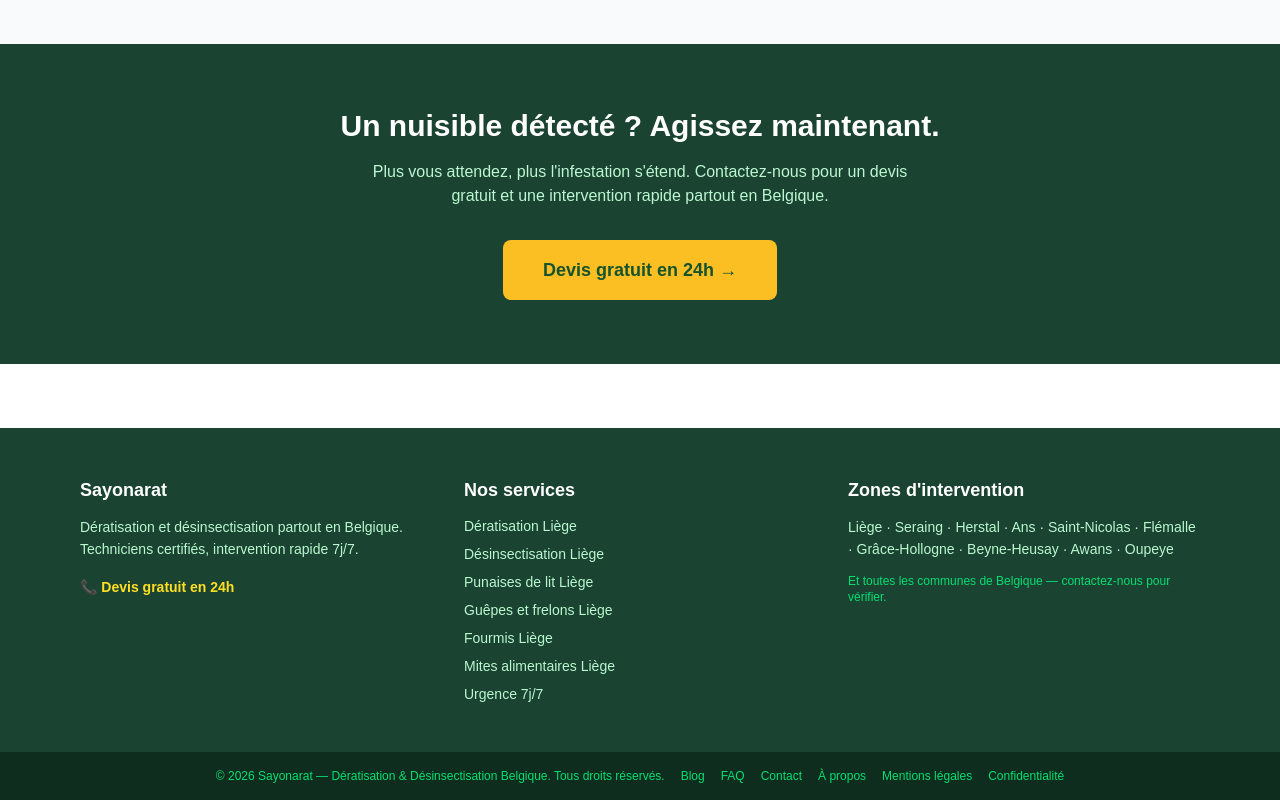
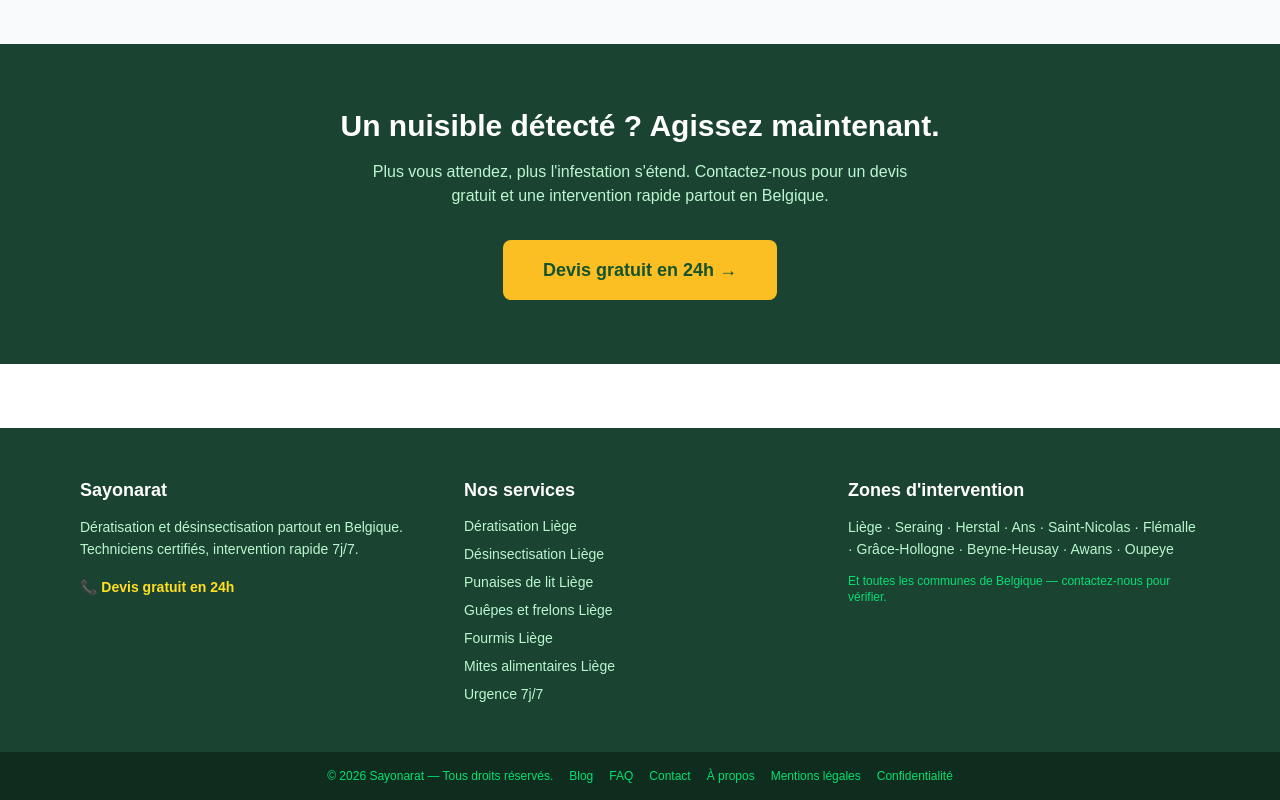
Before and after one commit to wnqgphqn5t-cmyk/sayonarat, a Next.js app: page / in a window 1280 px wide. Shown: the part 4496-5296 px from the top of the page. Built offline with nearby package versions, Linux system fonts and the light colour scheme.

Commit message:
fix: simplify footer copyright line

```diff
--- a/components/Footer.tsx
+++ b/components/Footer.tsx
@@ -52,7 +52,7 @@ export default function Footer() {
       </div>
 
       <div style={{ backgroundColor: "#0f2d1e" }} className="text-center py-4 text-green-400 text-xs space-x-4">
-        <span>© {new Date().getFullYear()} Sayonarat — Dératisation & Désinsectisation Belgique. Tous droits réservés.</span>
+        <span>© {new Date().getFullYear()} Sayonarat — Tous droits réservés.</span>
         <Link href="/blog" className="hover:text-white transition-colors">Blog</Link>
         <Link href="/faq" className="hover:text-white transition-colors">FAQ</Link>
         <Link href="/contact" className="hover:text-white transition-colors">Contact</Link>
```
